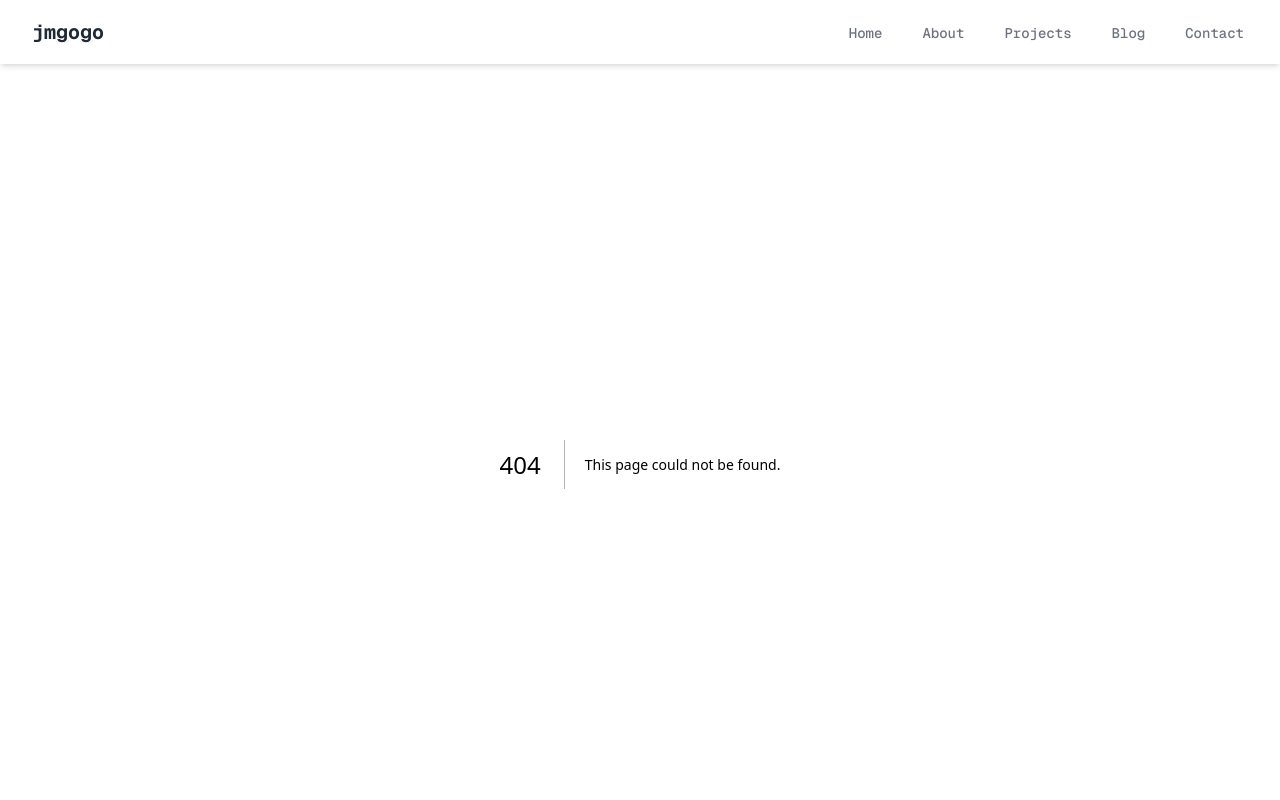
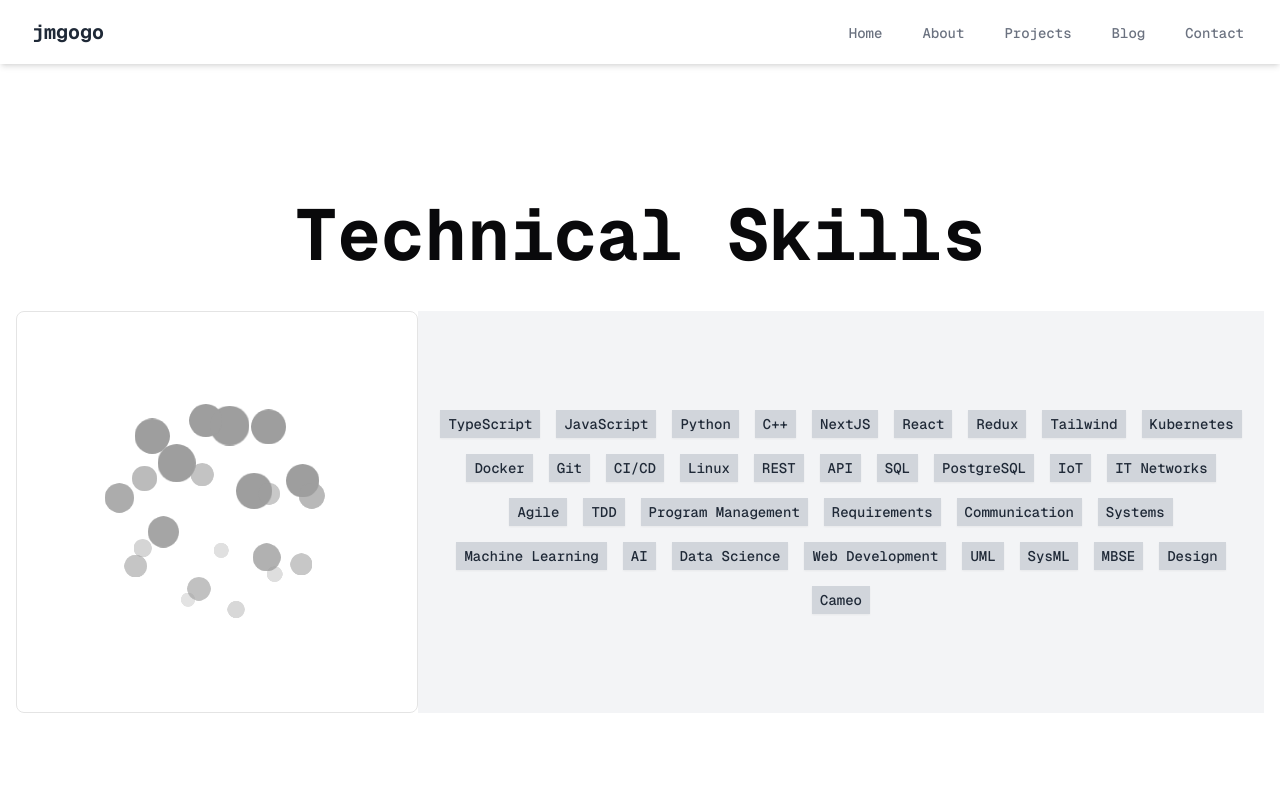
Before and after one commit to jmgogo/jmgogo.github.io, a Next.js app in the folder mysite/: page /skills in a window 1280 px wide. Before the commit this address had no page. Shown: the top 800 px of the page. Built offline with nearby package versions, Linux system fonts and the light colour scheme.

Commit message:
playing in the sandbox

```diff
--- /dev/null
+++ b/mysite/app/(sandbox)/bounce/page.tsx
@@ -0,0 +1,5 @@
+export default function Page() {
+    return (
+        <button className="animate-bounce delay-150 duration-300 ...">Button A</button>
+    );
+}
--- /dev/null
+++ b/mysite/app/(sandbox)/hero-highlight/page.tsx
@@ -0,0 +1,9 @@
+import HeroHighlightDemo from "@/components/hero-highlight-demo";
+
+export default function Page() {
+    return (
+    <div>
+        <HeroHighlightDemo />
+    </div>
+    );
+}
--- /dev/null
+++ b/mysite/app/(sandbox)/layout.tsx
@@ -0,0 +1,7 @@
+export default function Layout({children}: {children: React.ReactNode}) {
+    return (
+        <section className="min-h-screen flex justify-center items-center">
+            {children}
+        </section>
+    );
+}
--- /dev/null
+++ b/mysite/app/(sandbox)/skills/page.tsx
@@ -0,0 +1,15 @@
+import IconCloudDemo from "@/components/skill-cloud";
+import SkillsSection from "@/components/skills";
+
+export default function Page() {
+    return (
+        <section>
+
+        <h2 className="text-3xl lg:text-7xl font-bold text-center mb-6">Technical Skills</h2>
+    <div className="flex justify-center w-min lg:w-full lg:flex-row h-min m-0 p-4 flex-col ">
+        <IconCloudDemo />
+        <SkillsSection />
+    </div>
+        </section>
+    );
+}
--- /dev/null
+++ b/mysite/app/(sandbox)/velocity-scroll-banner/page.tsx
@@ -0,0 +1,9 @@
+import { VelocityScroll } from "@/components/scroll-velocity-banner";
+
+export default function Page() {
+    return (
+    <div>
+        <VelocityScroll className="text-2xl w-screen"  text="jmgogo" />
+    </div>
+    );
+}
```
